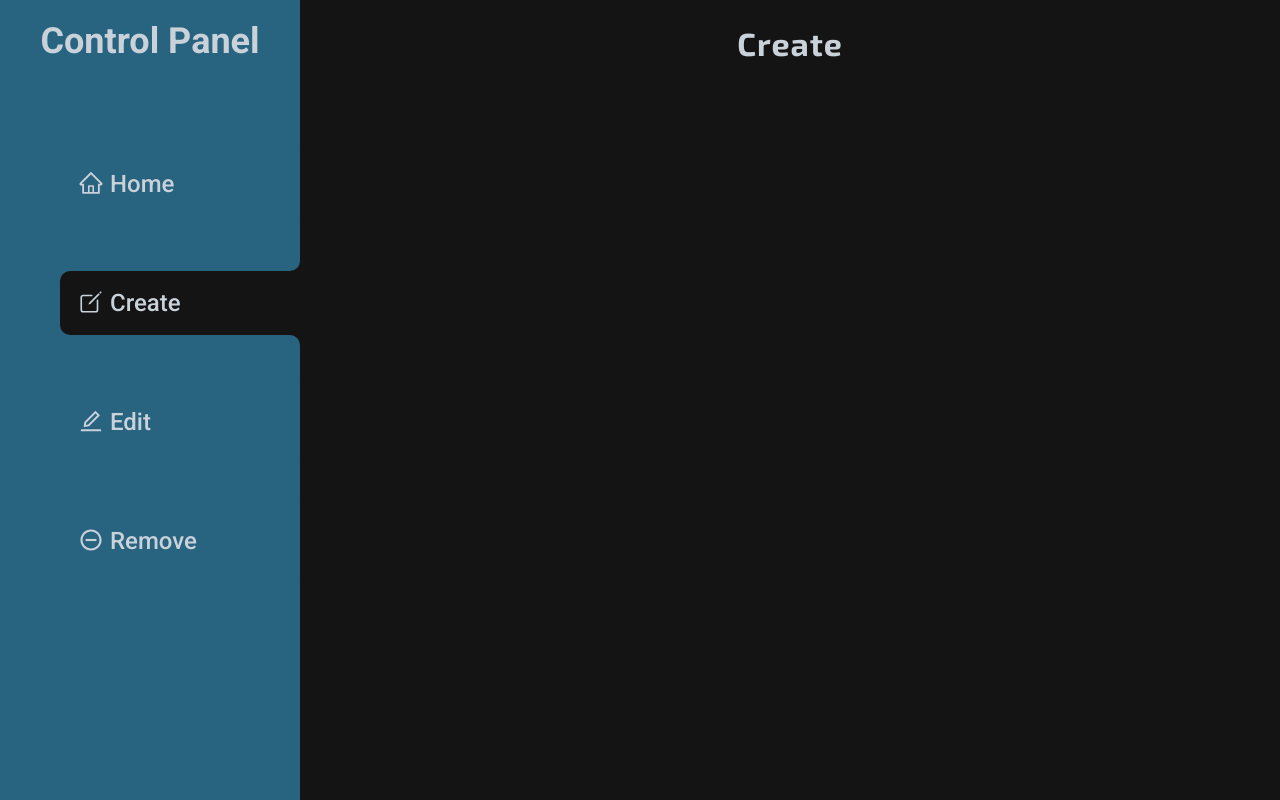
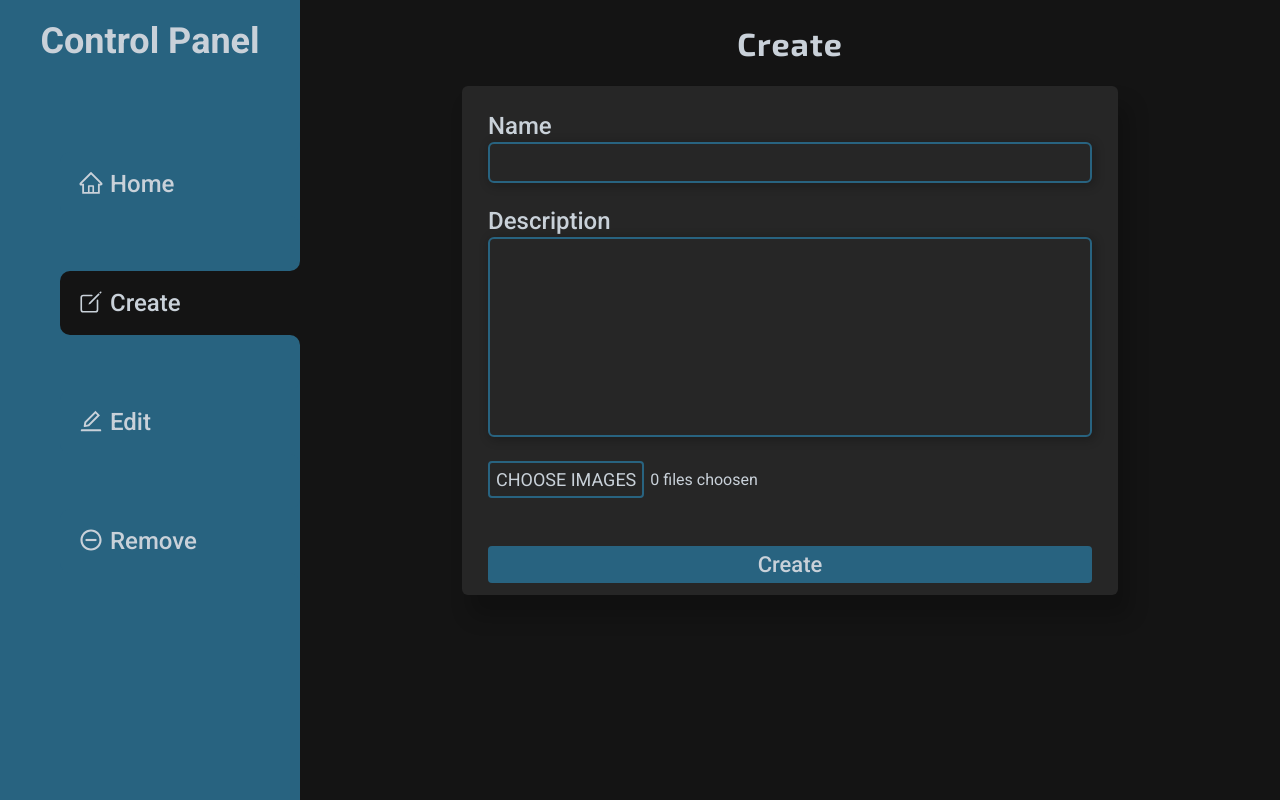
Before and after one commit to flpsoares/portfolio-panel, a React (Create React App) app: page /create in a window 1280 px wide. Built offline with nearby package versions, Linux system fonts and the light colour scheme.

Commit message:
feat: partially made creation page

```diff
--- a/src/pages/create.tsx
+++ b/src/pages/create.tsx
@@ -1,10 +1,80 @@
+import { ChangeEvent, useRef, useState } from 'react'
+import { ImagePreview } from '../components/ImagePreview'
 import { Title } from '../components/Title'
-import { Container } from './styles/create'
+import {
+  Container,
+  Input,
+  InputWrapper,
+  Label,
+  TextArea,
+  Wrapper,
+  InputFile,
+  ImageWrapper,
+  FormButton
+} from './styles/create'
+export const Create: React.FC = () => {
+  const [imagesChoosen, setImagesChoosen] = useState<any>(0)
+  const [srcImage, setSrcImage] = useState('')
+  const [files, setFiles] = useState<File[]>([])
 
-export const Create: React.FC = () => {
+  const fileRef = useRef<HTMLInputElement>(null)
+
+  const verifyFile = (e: ChangeEvent<HTMLInputElement>) => {
+    if (e.target.files && fileRef.current?.files) {
+      setFiles(Array.from(fileRef.current.files))
+      setImagesChoosen(fileRef.current.files.length)
+    }
+  }
+
+  const listImages = (e: ChangeEvent<HTMLInputElement>) => {
+    return console.log(e.target.files)
+  }
+
+  const handleOnChanged = (e: ChangeEvent<HTMLInputElement>) => {
+    listImages(e)
+    verifyFile(e)
+  }
+
   return (
     <Container>
       <Title>Create</Title>
+      <Wrapper>
+        <InputWrapper>
+          <Label htmlFor="name">Name</Label>
+          <Input id="name" />
+        </InputWrapper>
+        <InputWrapper>
+          <Label htmlFor="description">Description</Label>
+          <TextArea id="description" />
+        </InputWrapper>
+        <InputFile>
+          <label htmlFor="file">CHOOSE IMAGES</label>
+          <p>
+            {imagesChoosen} {imagesChoosen === 1 ? 'file' : 'files'} choosen
+          </p>
+          <input
+            onChange={handleOnChanged}
+            ref={fileRef}
+            id="file"
+            type="file"
+            multiple
+            accept="image/png, image/jpg, image/jpeg"
+          />
+        </InputFile>
+        <ImageWrapper>
+          {files.map((file, index) => {
+            return (
+              <ImagePreview
+                key={index}
+                name={file.name}
+                size={file.size}
+                file={file}
+              />
+            )
+          })}
+        </ImageWrapper>
+        <FormButton>Create</FormButton>
+      </Wrapper>
     </Container>
   )
 }
--- a/src/pages/styles/create.ts
+++ b/src/pages/styles/create.ts
@@ -3,4 +3,109 @@ import styled from 'styled-components'
 export const Container = styled.div`
   width: 100%;
   height: 100%;
+  padding: 0 80px 40px 80px;
+
+  display: flex;
+  flex-direction: column;
+  align-items: center;
+
+  overflow-y: auto;
 `
+
+export const Wrapper = styled.form`
+  background: var(--dark-secondary);
+
+  display: flex;
+  flex-direction: column;
+
+  gap: 24px;
+
+  width: 80%;
+
+  padding: 26px;
+
+  border-radius: 6px;
+  box-shadow: 10px 20px 20px 2px rgba(0, 0, 0, 0.2);
+
+  padding-bottom: 12px;
+`
+
+export const InputWrapper = styled.div`
+  display: flex;
+  flex-direction: column;
+`
+
+export const Label = styled.label`
+  font-size: 24px;
+  font-weight: 500;
+
+  margin-bottom: 2px;
+`
+
+export const Input = styled.input`
+  border: 2px solid var(--primary);
+  font-size: 22px;
+
+  box-shadow: 2px 2px 10px 2px rgba(0, 0, 0, 0.2);
+
+  padding: 6px;
+
+  border-radius: 6px;
+`
+
+export const TextArea = styled.textarea`
+  border: 2px solid var(--primary);
+  font-size: 22px;
+
+  background: 0;
+  resize: none;
+
+  height: 200px;
+
+  box-shadow: 2px 2px 10px 2px rgba(0, 0, 0, 0.2);
+
+  padding: 6px;
+
+  border-radius: 6px;
+`
+
+export const InputFile = styled.div`
+  display: flex;
+  align-items: center;
+  input[type='file'] {
+    display: none;
+  }
+  label {
+    cursor: pointer;
+    border: 2px solid var(--primary);
+    border-radius: 4px;
+    font-size: 18px;
+    padding: 6px;
+  }
+  p {
+    margin-left: 6px;
+  }
+`
+
+export const ImageWrapper = styled.div`
+  display: grid;
+  grid-template-columns: repeat(3, 1fr);
+  gap: 20px;
+`
+
+export const FormButton = styled.button`
+  font-size: 22px;
+  font-weight: 500;
+
+  padding: 6px;
+
+  background: var(--primary);
+
+  border-radius: 4px;
+
+  transition: filter 0.2s;
+
+  &:hover {
+    filter: brightness(0.8);
+  }
+`
--- a/src/styles/global.ts
+++ b/src/styles/global.ts
@@ -17,6 +17,9 @@ export default createGlobalStyle`
   button, input {
     background: 0;
     border: 0;
+  }
+
+  button {
     cursor: pointer;
   }
 
```
